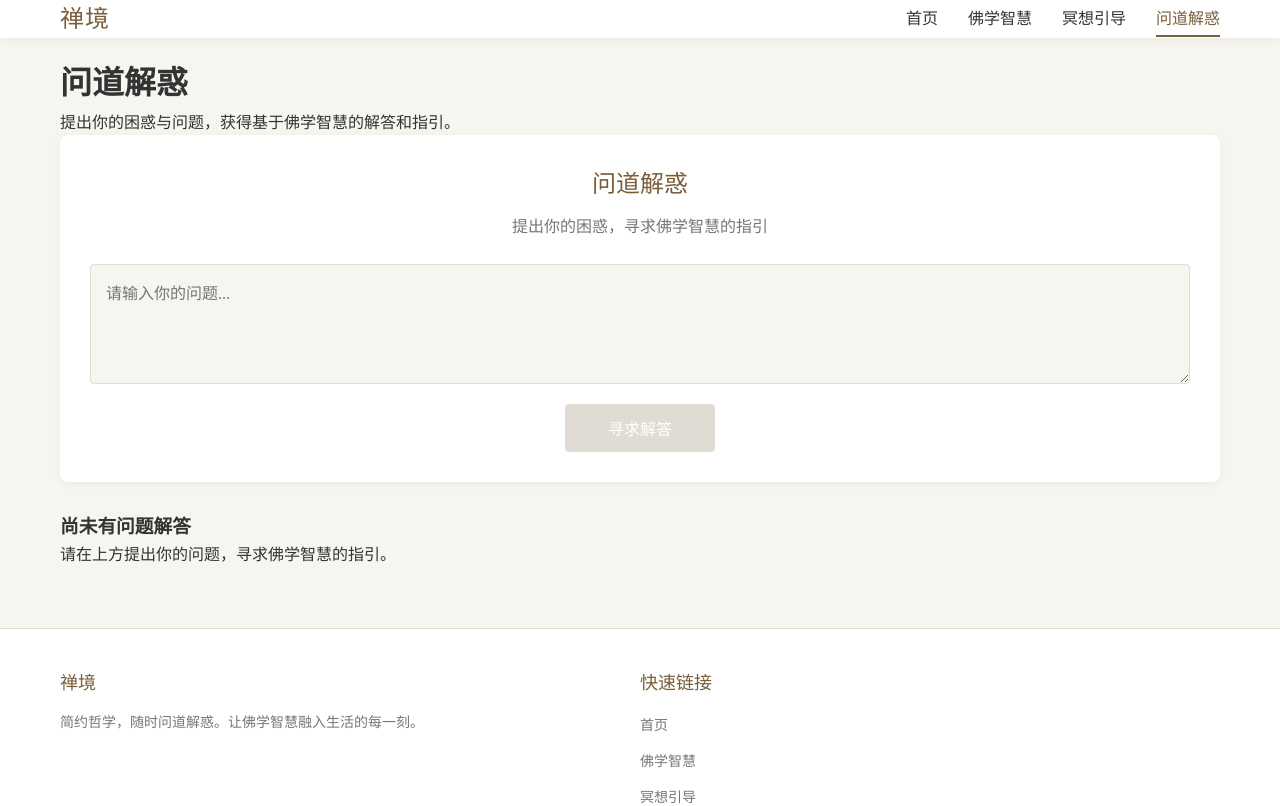
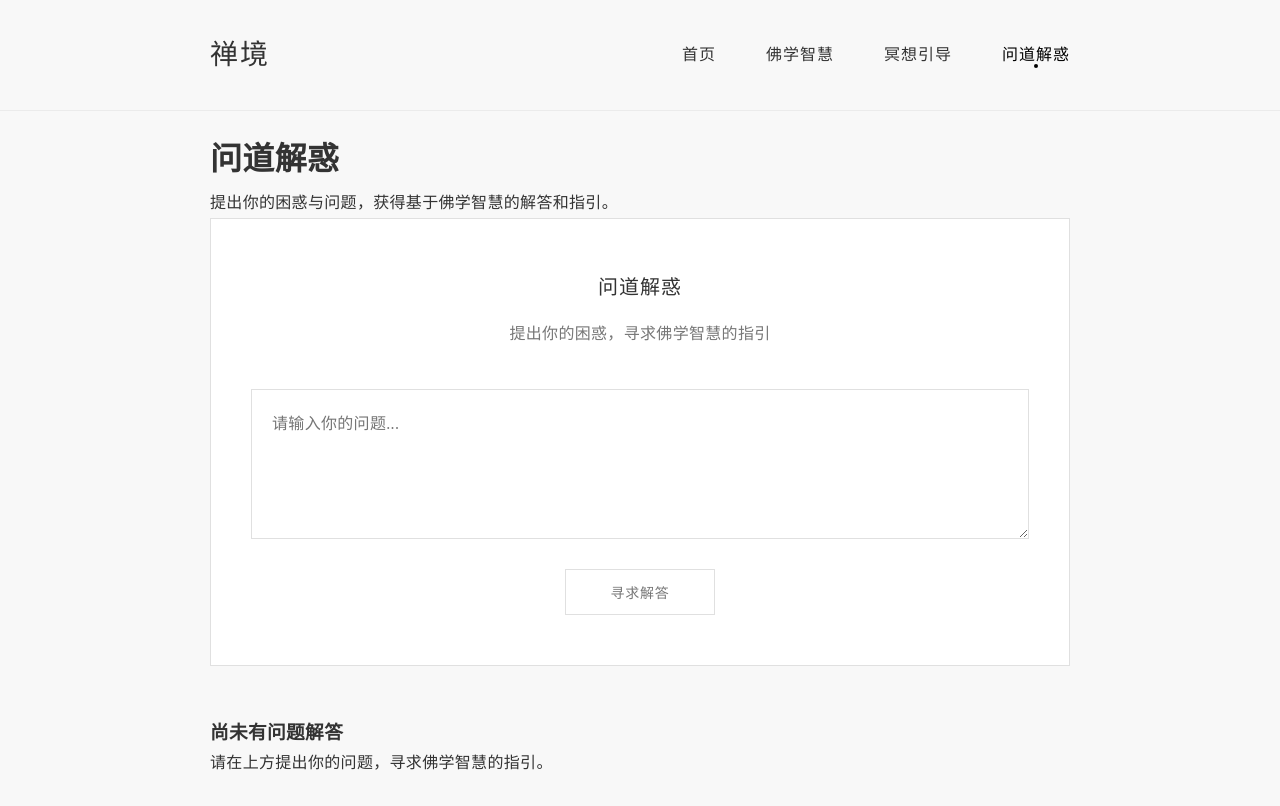
Before and after one commit to lero2024/zen-wisdom, a React app: page /#/questions in a window 1280 px wide. Shown: the top 806 px of the page. Built offline with nearby package versions, Linux system fonts and the light colour scheme.

Commit message:
01TuldBX_urmq60K_zen-wisdom_重新设计更具禅意的佛学应用

```diff
--- a/public/index.html
+++ b/public/index.html
@@ -3,10 +3,10 @@
 <head>
   <meta charset="UTF-8">
   <meta name="viewport" content="width=device-width, initial-scale=1.0">
-  <title>禅境 - 简约佛学智慧</title>
+  <title>空 - 佛学智慧</title>
   <link rel="preconnect" href="https://fonts.googleapis.com">
   <link rel="preconnect" href="https://fonts.gstatic.com" crossorigin>
-  <link href="https://fonts.googleapis.com/css2?family=Noto+Serif+SC:wght@300;400;500&display=swap" rel="stylesheet">
+  <link href="https://fonts.googleapis.com/css2?family=Noto+Serif+SC:wght@200;300;400&display=swap" rel="stylesheet">
 </head>
 <body>
   <div id="root"></div>
--- a/src/components/Answer/index.css
+++ b/src/components/Answer/index.css
@@ -1,35 +1,42 @@
 .answer-card {
-  background-color: white;
-  border-radius: 8px;
-  padding: 25px;
-  margin-bottom: 30px;
-  box-shadow: 0 2px 10px var(--shadow-color);
+  background-color: var(--card-bg);
+  padding: 40px;
+  margin-bottom: 40px;
+  border: 1px solid var(--border-color);
+  transition: var(--transition);
+}
+
+.answer-card:hover {
+  border-color: var(--primary-color);
 }
 
 .question-section {
-  margin-bottom: 20px;
-  padding-bottom: 20px;
+  margin-bottom: 30px;
+  padding-bottom: 30px;
   border-bottom: 1px solid var(--border-color);
 }
 
 .question-label {
   color: var(--primary-color);
-  font-size: 18px;
-  margin-bottom: 10px;
-  font-weight: 500;
+  font-size: 16px;
+  margin-bottom: 15px;
+  font-weight: 300;
+  letter-spacing: 0.05em;
 }
 
 .question-text {
   color: var(--text-color);
   font-size: 16px;
-  line-height: 1.6;
+  line-height: 1.8;
+  font-weight: 300;
 }
 
 .question-date {
   color: var(--light-text);
   font-size: 14px;
-  margin-top: 10px;
+  margin-top: 15px;
   text-align: right;
+  font-weight: 300;
 }
 
 .answer-section {
@@ -38,19 +45,21 @@
 
 .answer-label {
   color: var(--primary-color);
-  font-size: 18px;
+  font-size: 16px;
   margin-bottom: 15px;
-  font-weight: 500;
+  font-weight: 300;
+  letter-spacing: 0.05em;
 }
 
 .answer-text {
   color: var(--text-color);
   font-size: 16px;
-  line-height: 1.7;
+  line-height: 1.8;
+  font-weight: 300;
 }
 
 @media (max-width: 768px) {
   .answer-card {
-    padding: 20px;
+    padding: 25px;
   }
 }
--- a/src/components/Footer/index.css
+++ b/src/components/Footer/index.css
@@ -1,77 +1,28 @@
 .footer {
-  background-color: white;
-  border-top: 1px solid var(--border-color);
-  padding: 40px 0 20px;
-  margin-top: 40px;
+  padding: 60px 0 40px;
+  margin-top: 60px;
+  border-top: 1px solid rgba(0,0,0,0.05);
 }
 
 .footer-container {
   display: flex;
   flex-direction: column;
+  align-items: center;
 }
 
 .footer-content {
-  display: flex;
-  justify-content: space-between;
-  flex-wrap: wrap;
-  margin-bottom: 30px;
-}
-
-.footer-section {
-  flex: 1;
-  min-width: 250px;
-  margin-bottom: 20px;
-  padding-right: 20px;
-}
-
-.footer-title {
-  color: var(--primary-color);
-  font-size: 18px;
-  margin-bottom: 15px;
-  font-weight: 500;
-}
-
-.footer-description {
-  color: var(--light-text);
-  font-size: 14px;
-  line-height: 1.6;
-}
-
-.footer-links {
-  list-style: none;
-}
-
-.footer-links li {
-  margin-bottom: 10px;
-}
-
-.footer-links a {
-  color: var(--light-text);
-  font-size: 14px;
-  transition: color 0.3s ease;
-}
-
-.footer-links a:hover {
-  color: var(--primary-color);
-}
-
-.footer-bottom {
-  border-top: 1px solid var(--border-color);
-  padding-top: 20px;
   text-align: center;
 }
 
-.copyright {
+.footer-quote {
   color: var(--light-text);
-  font-size: 14px;
+  font-size: 16px;
+  letter-spacing: 2px;
+  font-weight: 200;
 }
 
 @media (max-width: 768px) {
-  .footer-content {
-    flex-direction: column;
-  }
-
-  .footer-section {
-    padding-right: 0;
+  .footer {
+    padding: 40px 0 30px;
   }
 }
--- a/src/components/Header/index.css
+++ b/src/components/Header/index.css
@@ -1,23 +1,23 @@
 .header {
-  background-color: white;
-  box-shadow: 0 2px 10px var(--shadow-color);
+  background-color: transparent;
   position: sticky;
   top: 0;
   z-index: 100;
+  padding: 30px 0;
+  border-bottom: 1px solid rgba(0,0,0,0.05);
 }
 
 .header-container {
   display: flex;
   justify-content: space-between;
   align-items: center;
-  padding: 15px 20px;
 }
 
 .logo {
-  font-size: 24px;
-  font-weight: 500;
+  font-size: 28px;
+  font-weight: 200;
   color: var(--primary-color);
-  letter-spacing: 1px;
+  letter-spacing: 2px;
 }
 
 .nav-list {
@@ -26,32 +26,35 @@
 }
 
 .nav-item {
-  margin-left: 30px;
+  margin-left: 50px;
 }
 
 .nav-link {
   position: relative;
   color: var(--text-color);
   font-size: 16px;
-  padding-bottom: 5px;
+  font-weight: 300;
+  letter-spacing: 1px;
 }
 
 .nav-link:hover {
-  color: var(--primary-color);
+  color: var(--highlight-color);
 }
 
 .nav-link.active {
-  color: var(--primary-color);
+  color: var(--highlight-color);
 }
 
 .nav-link.active::after {
   content: '';
   position: absolute;
   bottom: -5px;
-  left: 0;
-  width: 100%;
-  height: 2px;
-  background-color: var(--primary-color);
+  left: 50%;
+  width: 4px;
+  height: 4px;
+  border-radius: 50%;
+  background-color: var(--highlight-color);
+  transform: translateX(-50%);
 }
 
 .menu-toggle {
@@ -68,9 +71,9 @@
   position: relative;
   display: block;
   width: 100%;
-  height: 2px;
+  height: 1px;
   background-color: var(--text-color);
-  transition: background-color 0.3s ease;
+  transition: var(--transition);
 }
 
 .menu-icon::before,
@@ -78,9 +81,9 @@
   content: '';
   position: absolute;
   width: 100%;
-  height: 2px;
+  height: 1px;
   background-color: var(--text-color);
-  transition: transform 0.3s ease;
+  transition: var(--transition);
 }
 
 .menu-icon::before {
@@ -106,6 +109,10 @@
 }
 
 @media (max-width: 768px) {
+  .header {
+    padding: 20px 0;
+  }
+
   .menu-toggle {
     display: block;
   }
@@ -114,13 +121,15 @@
     position: fixed;
     top: 0;
     right: -100%;
-    width: 70%;
+    width: 100%;
     height: 100vh;
-    background-color: white;
-    transition: right 0.3s ease;
-    box-shadow: -2px 0 10px var(--shadow-color);
+    background-color: var(--background-color);
+    transition: var(--transition);
     padding: 80px 20px 20px;
     z-index: 100;
+    display: flex;
+    align-items: center;
+    justify-content: center;
   }
 
   .nav.open {
@@ -129,14 +138,15 @@
 
   .nav-list {
     flex-direction: column;
+    align-items: center;
   }
 
   .nav-item {
-    margin: 0 0 20px 0;
+    margin: 0 0 30px 0;
   }
 
   .nav-link {
-    font-size: 18px;
+    font-size: 24px;
     display: block;
     padding: 10px 0;
   }
--- a/src/components/QuestionForm/index.css
+++ b/src/components/QuestionForm/index.css
@@ -1,24 +1,30 @@
 .question-form-container {
-  background-color: white;
-  border-radius: 8px;
-  padding: 30px;
-  box-shadow: 0 2px 10px var(--shadow-color);
-  margin-bottom: 30px;
+  background-color: var(--card-bg);
+  padding: 50px 40px;
+  margin-bottom: 50px;
+  border: 1px solid var(--border-color);
+  transition: var(--transition);
+}
+
+.question-form-container:hover {
+  border-color: var(--primary-color);
 }
 
 .form-title {
   color: var(--primary-color);
-  font-size: 24px;
-  margin-bottom: 10px;
-  font-weight: 500;
+  font-size: 20px;
+  margin-bottom: 15px;
+  font-weight: 300;
   text-align: center;
+  letter-spacing: 0.05em;
 }
 
 .form-description {
   color: var(--light-text);
   text-align: center;
-  margin-bottom: 25px;
+  margin-bottom: 40px;
   font-size: 16px;
+  font-weight: 300;
 }
 
 .question-form {
@@ -27,17 +33,18 @@
 }
 
 .question-input {
-  padding: 15px;
+  padding: 20px;
   border: 1px solid var(--border-color);
-  border-radius: 4px;
   font-size: 16px;
-  margin-bottom: 20px;
+  margin-bottom: 30px;
   resize: vertical;
-  min-height: 120px;
+  min-height: 150px;
   font-family: 'Noto Serif SC', serif;
-  background-color: var(--background-color);
+  background-color: transparent;
   color: var(--text-color);
-  transition: border-color 0.3s ease;
+  transition: var(--transition);
+  font-weight: 300;
+  letter-spacing: 0.02em;
 }
 
 .question-input:focus {
@@ -46,33 +53,36 @@
 }
 
 .submit-btn {
-  background-color: var(--primary-color);
-  color: white;
-  border: none;
-  padding: 12px 20px;
-  border-radius: 4px;
-  font-size: 16px;
+  background-color: transparent;
+  color: var(--primary-color);
+  border: 1px solid var(--border-color);
+  padding: 12px 30px;
+  font-size: 14px;
   cursor: pointer;
-  transition: background-color 0.3s ease;
+  transition: var(--transition);
   align-self: center;
   min-width: 150px;
+  letter-spacing: 0.05em;
+  font-weight: 300;
 }
 
 .submit-btn:hover:not(:disabled) {
-  background-color: var(--highlight-color);
+  border-color: var(--primary-color);
 }
 
 .submit-btn:disabled {
-  background-color: var(--border-color);
+  color: var(--light-text);
+  border-color: var(--border-color);
   cursor: not-allowed;
 }
 
 @media (max-width: 768px) {
   .question-form-container {
-    padding: 20px;
+    padding: 30px 20px;
   }
 
   .question-input {
-    min-height: 100px;
+    min-height: 120px;
+    padding: 15px;
   }
 }
--- a/src/components/WisdomCard/index.css
+++ b/src/components/WisdomCard/index.css
@@ -1,45 +1,46 @@
 .wisdom-card {
-  background-color: white;
-  border-radius: 8px;
-  padding: 25px;
-  margin-bottom: 20px;
-  box-shadow: 0 2px 10px var(--shadow-color);
-  transition: transform 0.3s ease, box-shadow 0.3s ease;
+  background-color: var(--card-bg);
+  padding: 40px;
+  margin-bottom: 40px;
+  border: 1px solid var(--border-color);
+  transition: var(--transition);
 }
 
 .wisdom-card:hover {
-  transform: translateY(-3px);
-  box-shadow: 0 5px 15px rgba(0, 0, 0, 0.1);
+  border-color: var(--primary-color);
 }
 
 .wisdom-title {
   color: var(--primary-color);
-  font-size: 20px;
-  margin-bottom: 15px;
-  font-weight: 500;
+  font-size: 18px;
+  margin-bottom: 20px;
+  font-weight: 400;
+  letter-spacing: 0.05em;
 }
 
 .wisdom-content {
   color: var(--text-color);
   font-size: 16px;
-  line-height: 1.7;
-  margin-bottom: 15px;
+  line-height: 1.9;
+  margin-bottom: 20px;
+  font-weight: 300;
 }
 
 .wisdom-source {
   color: var(--light-text);
   font-size: 14px;
   text-align: right;
-  font-style: italic;
+  font-style: normal;
+  letter-spacing: 0.05em;
 }
 
 @media (max-width: 768px) {
   .wisdom-card {
-    padding: 20px;
+    padding: 30px;
   }
 
   .wisdom-title {
-    font-size: 18px;
+    font-size: 16px;
   }
 
   .wisdom-content {
--- a/src/styles/global.css
+++ b/src/styles/global.css
@@ -5,27 +5,31 @@
 }
 
 :root {
-  --primary-color: #7a5e3a;
-  --secondary-color: #d6c8b8;
-  --background-color: #f7f5f0;
+  --primary-color: #333;
+  --secondary-color: #666;
+  --background-color: #f8f8f8;
   --text-color: #333;
   --light-text: #777;
-  --border-color: #e0dcd3;
-  --highlight-color: #8c7851;
-  --shadow-color: rgba(0, 0, 0, 0.05);
+  --border-color: #e0e0e0;
+  --highlight-color: #000;
+  --shadow-color: rgba(0, 0, 0, 0.03);
+  --card-bg: #fff;
+  --transition: all 0.4s cubic-bezier(0.4, 0, 0.2, 1);
 }
 
 body {
   font-family: 'Noto Serif SC', serif;
   background-color: var(--background-color);
   color: var(--text-color);
-  line-height: 1.6;
+  line-height: 1.8;
+  font-weight: 300;
+  letter-spacing: 0.02em;
 }
 
 a {
   text-decoration: none;
   color: var(--primary-color);
-  transition: color 0.3s ease;
+  transition: var(--transition);
 }
 
 a:hover {
@@ -35,38 +39,41 @@ a:hover {
 button {
   cursor: pointer;
   font-family: 'Noto Serif SC', serif;
+  font-weight: 300;
+  letter-spacing: 0.02em;
 }
 
 .container {
-  max-width: 1200px;
+  max-width: 900px;
   margin: 0 auto;
   padding: 0 20px;
 }
 
 .section {
-  margin: 40px 0;
+  margin: 60px 0;
 }
 
 .card {
-  background: white;
-  border-radius: 8px;
-  padding: 20px;
-  box-shadow: 0 2px 10px var(--shadow-color);
-  margin-bottom: 20px;
+  background: var(--card-bg);
+  border: 1px solid var(--border-color);
+  padding: 30px;
+  margin-bottom: 30px;
+  transition: var(--transition);
 }
 
 .btn {
-  background-color: var(--primary-color);
-  color: white;
-  border: none;
-  padding: 10px 20px;
-  border-radius: 4px;
-  font-size: 16px;
-  transition: background-color 0.3s ease;
+  background-color: transparent;
+  color: var(--primary-color);
+  border: 1px solid var(--border-color);
+  padding: 12px 24px;
+  font-size: 14px;
+  transition: var(--transition);
+  letter-spacing: 0.05em;
 }
 
 .btn:hover {
-  background-color: var(--highlight-color);
+  background-color: var(--primary-color);
+  color: white;
 }
 
 .text-center {
@@ -84,6 +91,5 @@ button {
   color: #d8000c;
   background-color: #ffbaba;
   padding: 10px;
-  border-radius: 4px;
   margin: 10px 0;
 }
```
Also changed, not shown: src/components/MeditationTimer/index.css (+51 -51 lines), src/pages/Meditation.jsx (+1 -80 lines), src/pages/Wisdom.jsx (+15 -71 lines).
